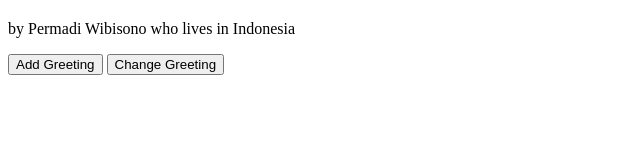
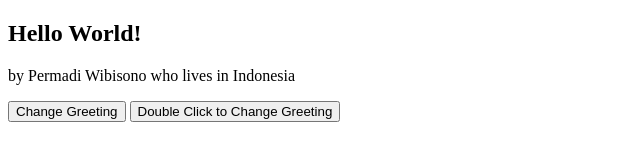
Before and after one commit to permadiwibisono/hello-vue, a plain HTML site: page index.html in a window 1280 px wide. Shown: the whole page, without its empty margins (0-640 px from the left). Drawn offline with nearby package versions, Linux system fonts and the light colour scheme.

Commit message:
day03 - Vue Directives (v-on:dblclick) example.

```diff
--- a/index.html
+++ b/index.html
@@ -10,8 +10,8 @@
     <div id="app">
       <h2>{{ greeting }}</h2>
       <p>by {{ user }} who lives in {{ city }}</p>
-      <button v-on:click="addGreeting">Add Greeting</button>
       <button v-on:click="changeGreeting">Change Greeting</button>
+      <button v-on:dblclick="changeGreeting">Double Click to Change Greeting</button>
     </div>
     <script src="https://unpkg.com/vue"></script>
     <script src="index.js"></script>
--- a/index.js
+++ b/index.js
@@ -1,14 +1,11 @@
 new Vue({
   el: "#app",
   data: {
-    greeting: "",
+    greeting: "Hello World!",
     user: "Permadi Wibisono",
     city: "Indonesia"
   },
   methods: {
-    addGreeting() {
-      this.greeting = 'Hello World!';
-    },
     changeGreeting() {
       this.greeting = this.greeting === 'Hello World!' ?
       'What is up!' :
```
